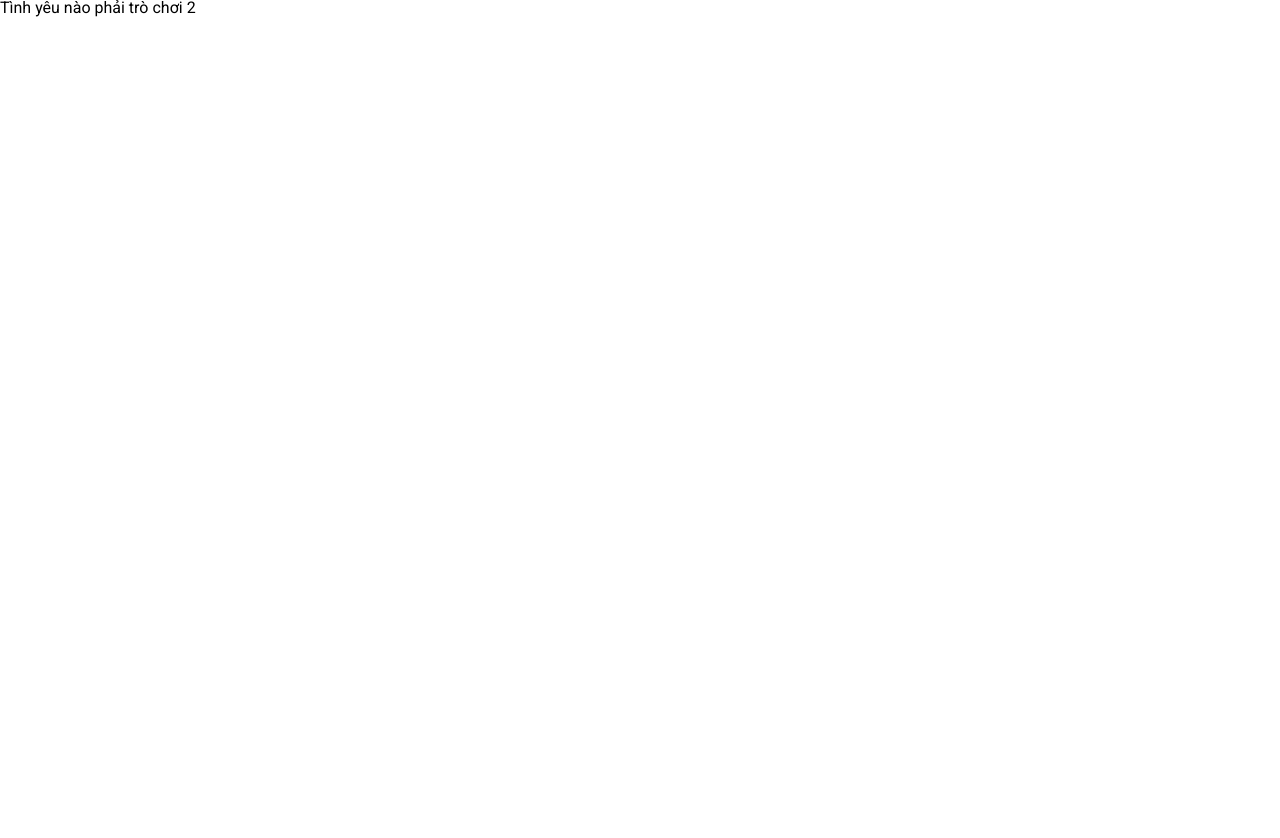
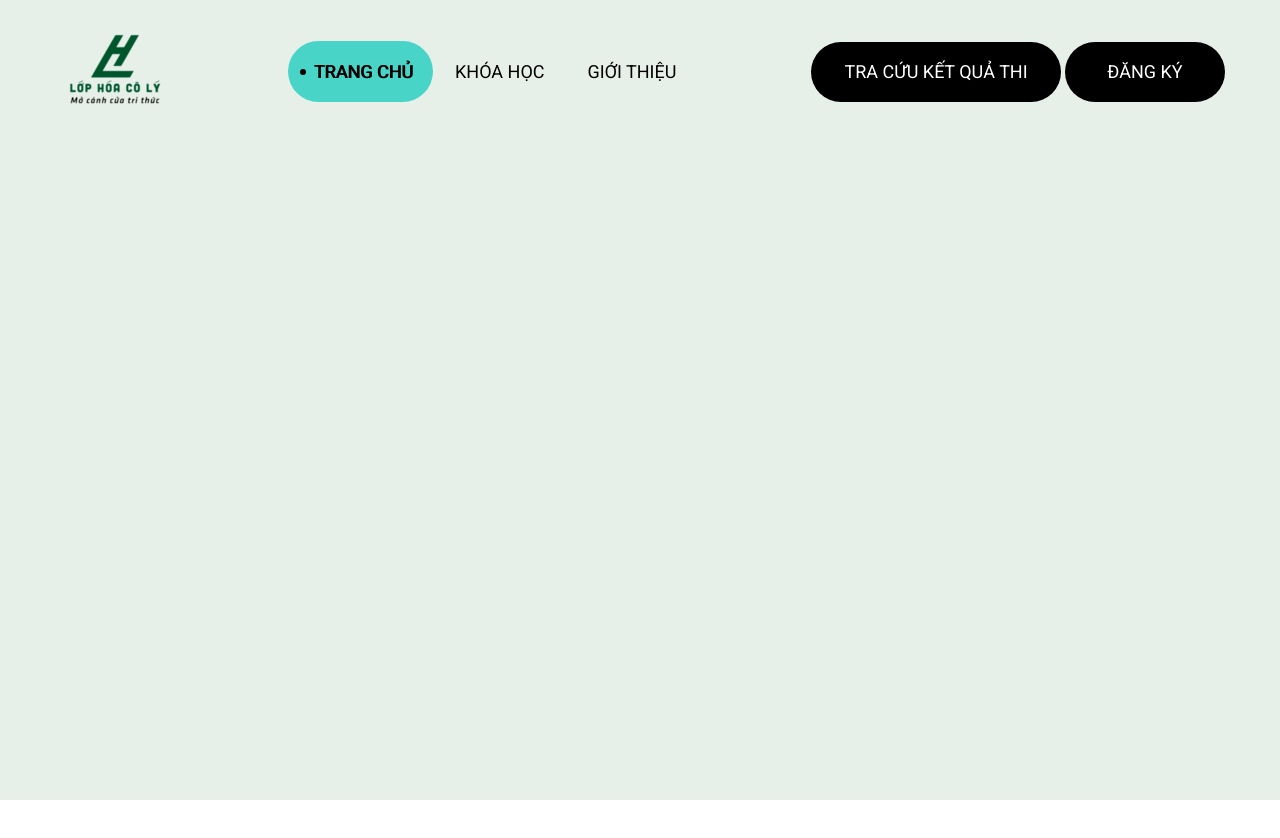
Before and after one commit to anhthanbk/lophoacoly, a plain HTML site: page index.html in a window 1280 px wide. Shown: the top 838 px of the page. Before the commit the page ends 800 px from the top, so only its background shows below. Drawn offline with Linux system fonts and the light colour scheme.

Commit message:
3. add header top

```diff
--- a/assets/css/style.css
+++ b/assets/css/style.css
@@ -1,5 +1,8 @@
 * {
   box-sizing: border-box;
+}
+:root {
+  --header-bg: #e7f0e8;
 }
 html {
   font-size: 62.5%;
@@ -8,3 +11,70 @@ body {
   font-size: 1.6rem;
   font-family: "Roboto", sans-serif;
 }
+a {
+  text-decoration: none;
+}
+/* ========common========= */
+.container {
+  width: 1170px;
+  margin: 0 auto;
+  max-width: calc(100% - 48px);
+}
+.btn {
+  display: inline-block;
+  min-width: 160px;
+  line-height: 60px;
+  background-color: #000;
+  color: #fff;
+  text-align: center;
+  font-size: 1.8rem;
+  font-weight: 400;
+  border-radius: 999px;
+}
+.btn:hover {
+  opacity: 70%;
+}
+/* =======header======= */
+.header {
+  padding-top: 10px;
+  background: var(--header-bg);
+  min-height: 100vh;
+}
+.header_top {
+  display: flex;
+  justify-content: space-between;
+  align-items: center;
+}
+.navbar__list {
+  display: flex;
+}
+.navbar__link {
+  padding: 08px 21px;
+  font-size: 1.8rem;
+  font-style: normal;
+  font-weight: 300;
+  line-height: 1.75;
+  color: black;
+  margin-right: 1px;
+}
+.navbar__link:hover,
+.navbar__link--active {
+  text-shadow: 1px 0 0 currentColor;
+  padding: 20px;
+  background-color: rgb(73, 212, 200);
+  border-radius: 999px;
+}
+.navbar__link--active::before {
+  position: relative;
+  right: 8px;
+  top: -3px;
+  content: "";
+  display: inline-block;
+  width: 6px;
+  height: 6px;
+  border-radius: 50%;
+  background: black;
+}
+.action__btn--tracuu {
+  width: 250px;
+}
--- a/index.html
+++ b/index.html
@@ -93,7 +93,42 @@
     <meta name="theme-color" content="#ffffff" />
     <title>Lớp hóa cô lý</title>
   </head>
-  <body>
-    <h1>Tình yêu nào phải trò chơi 2</h1>
+  <body style="height: 50000px">
+    <header class="header">
+      <div class="container">
+        <div class="header_top">
+          <!-- logo -->
+          <a href="">
+            <img
+              src="./assets/img/lophoacoly.png"
+              alt="lớp hóa cô lý"
+              class="logo"
+            />
+          </a>
+          <!-- Navigation bar -->
+          <nav class="navbar">
+            <ul class="navbar__list">
+              <li class="navbar__item">
+                <a href="#!" class="navbar__link navbar__link--active"
+                  >TRANG CHỦ</a
+                >
+              </li>
+              <li class="navbar__item">
+                <a href="#!" class="navbar__link">KHÓA HỌC</a>
+              </li>
+              <li class="navbar__item">
+                <a href="#!" class="navbar__link">GIỚI THIỆU</a>
+              </li>
+            </ul>
+          </nav>
+          <!-- cta action -->
+          <div class="action">
+            <a href="#!" class="btn action__btn--tracuu">TRA CỨU KẾT QUẢ THI</a>
+            <a href="#!" class="btn action__btn--dangky">ĐĂNG KÝ</a>
+          </div>
+        </div>
+        <div class="header_mid"></div>
+      </div>
+    </header>
   </body>
 </html>
```
Also changed, not shown: assets/img/ketqua.jfif (added), assets/img/lophoacoly.png (added).
